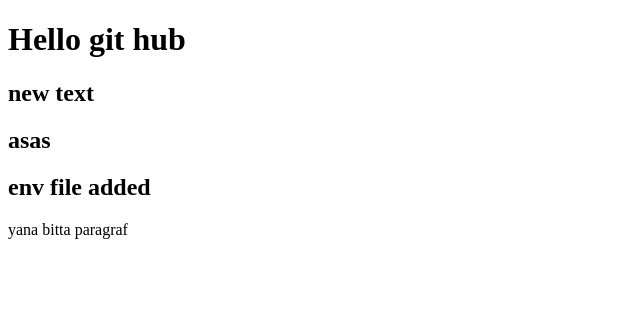
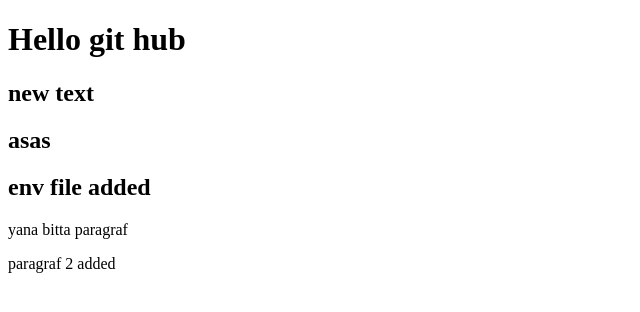
Before and after one commit to akmaljonakhrorov91-lab/task, a plain HTML site: page index.html in a window 1280 px wide. Shown: the whole page, without its empty margins (0-640 px from the left). Drawn offline with Linux system fonts and the light colour scheme.

Commit message:
Paragraf 2 added

```diff
--- a/index.html
+++ b/index.html
@@ -11,5 +11,6 @@
     <h2>asas</h2>
     <h2>env file added</h2>
     <p>yana bitta paragraf</p>
+    <p>paragraf 2 added</p>
   </body>
 </html>
```
